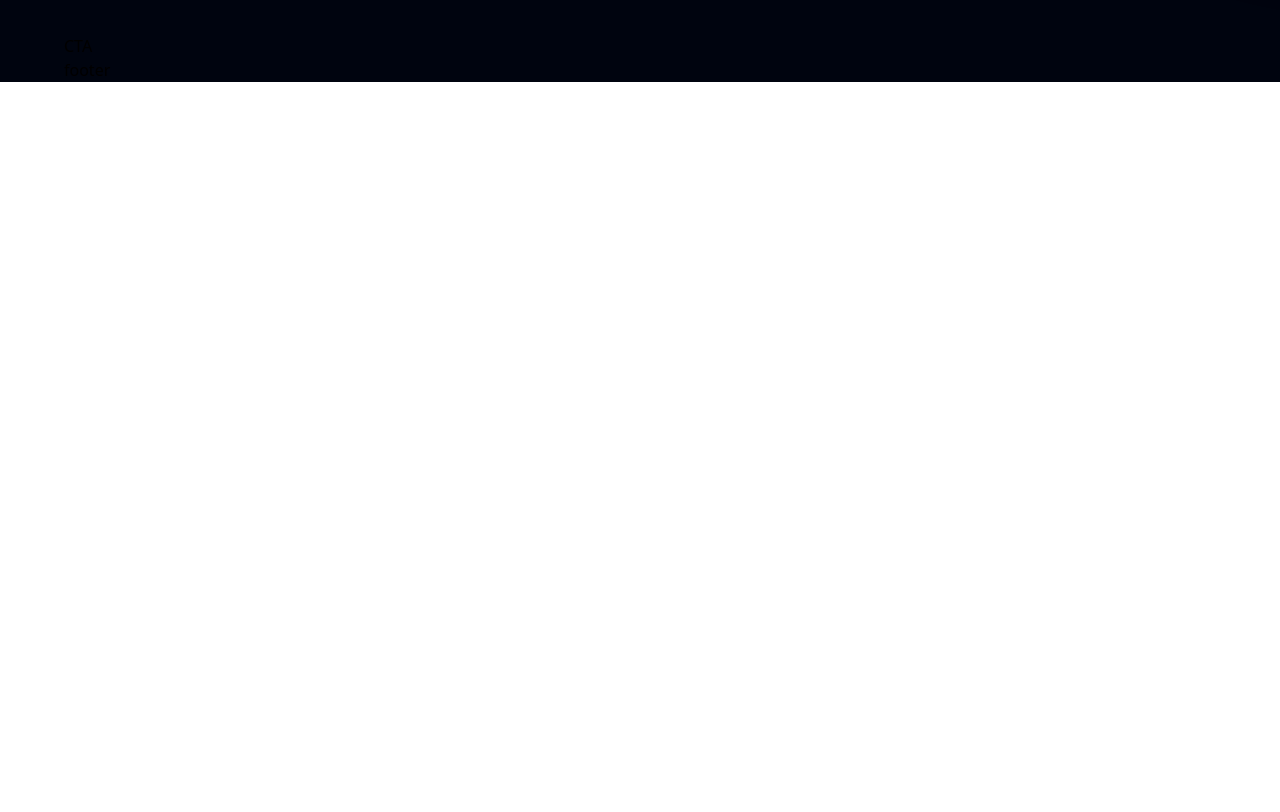
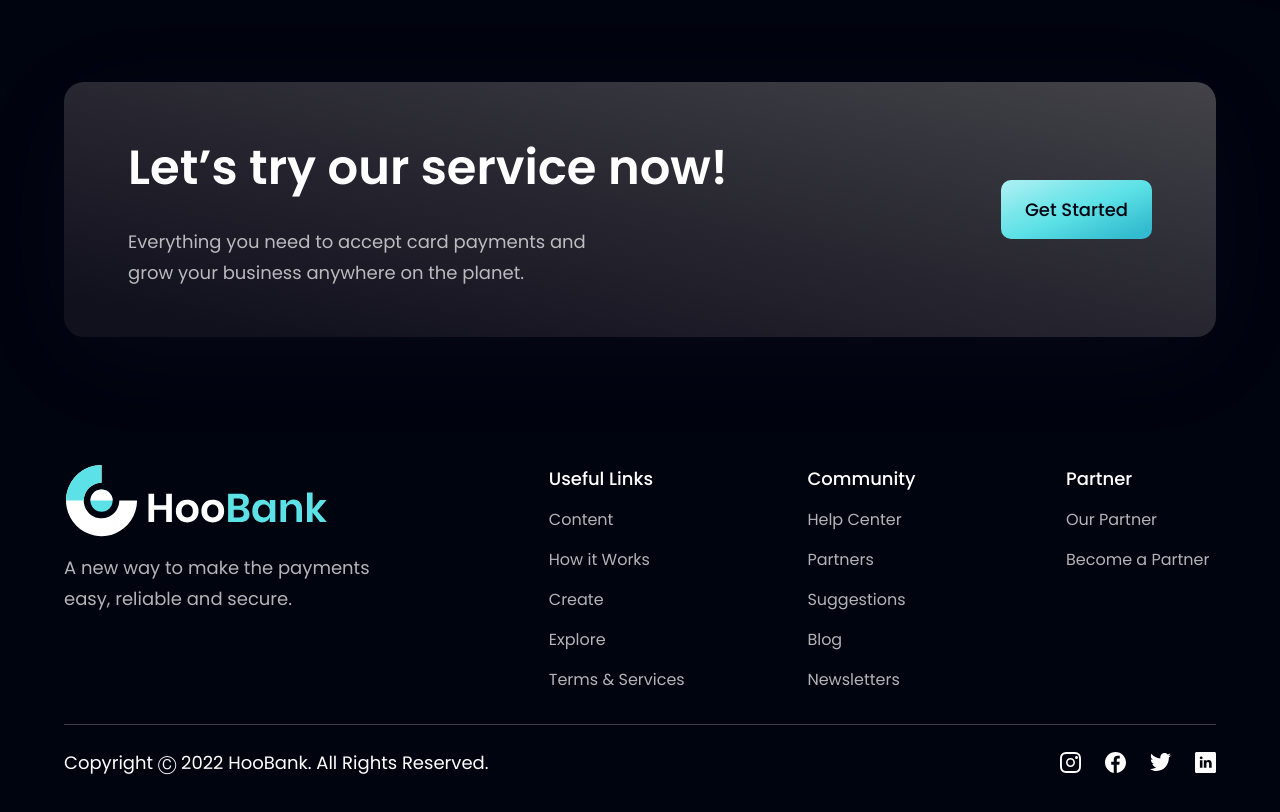
Before and after one commit to esdrasj71/modern_bank, a React (Vite) app in the folder modern_bank/: page / in a window 1280 px wide. Shown: the part 4106-4918 px from the top of the page. Before the commit the page ends 4188 px from the top, so only its background shows below. Built offline with nearby package versions, Linux system fonts and the light colour scheme; the HTML template or start-up script is replaced by a standard one.

Commit message:
CTA and Footer section

```diff
--- a/modern_bank/src/components/CTA.jsx
+++ b/modern_bank/src/components/CTA.jsx
@@ -1,9 +1,20 @@
-import React from 'react'
+import styles from "../style";
+import Button from "./Button";
 
-export const CTA = () => {
-  return (
-    <div>CTA</div>
-  )
-}
+const CTA = () => (
+  <section className={`${styles.flexCenter} ${styles.marginY} ${styles.padding} sm:flex-row flex-col bg-black-gradient-2 rounded-[20px] box-shadow`}>
+    <div className="flex-1 flex flex-col">
+      <h2 className={styles.heading2}>Let’s try our service now!</h2>
+      <p className={`${styles.paragraph} max-w-[470px] mt-5`}>
+        Everything you need to accept card payments and grow your business
+        anywhere on the planet.
+      </p>
+    </div>
 
-export default CTA
+    <div className={`${styles.flexCenter} sm:ml-10 ml-0 sm:mt-0 mt-10`}>
+      <Button />
+    </div>
+  </section>
+);
+
+export default CTA;
--- a/modern_bank/src/components/Clients.jsx
+++ b/modern_bank/src/components/Clients.jsx
@@ -1,12 +1,14 @@
 import { clients } from "../constants";
 import styles from "../style";
+
+//Hoverboard #2
 
 const Clients = () => (
   <section className={`${styles.flexCenter} my-4`}>
     <div className={`${styles.flexCenter} flex-wrap w-full`}>
       {clients.map((client) => (
-        <div key={client.id} className={`flex-1 ${styles.flexCenter} sm:min-w-[192px] min-w-[120px] m-5`}>
-          <img src={client.logo} alt="client_logo" className="sm:w-[192px] w-[100px] object-contain" />
+        <div key={client.id} className={`flex-1 ${styles.flexCenter} sm:min-w-[192px] min-w-[120px] m-5 hover:bg-white`}>
+          <img src={client.logo} alt="client_logo" className="sm:w-[192px] w-[100px] object-contain " />
         </div>
       ))}
     </div>
--- a/modern_bank/src/components/Footer.jsx
+++ b/modern_bank/src/components/Footer.jsx
@@ -1,9 +1,64 @@
-import React from 'react'
+import styles from "../style";
+import { logo } from "../assets";
+import { footerLinks, socialMedia } from "../constants";
 
-export const footer = () => {
-  return (
-    <div>footer</div>
-  )
-}
+const footer = () => (
+  <section className={`${styles.flexCenter} ${styles.paddingY} flex-col`}>
+    <div className={`${styles.flexStart} md:flex-row flex-col mb-8 w-full`}>
+      <div className="flex-[1] flex flex-col justify-start mr-10">
+        <img
+          src={logo}
+          alt="hoobank"
+          className="w-[266px] h-[72.14px] object-contain"
+        />
+        <p className={`${styles.paragraph} mt-4 max-w-[312px]`}>
+          A new way to make the payments easy, reliable and secure.
+        </p>
+      </div>
 
-export default footer
+      <div className="flex-[1.5] w-full flex flex-row justify-between flex-wrap md:mt-0 mt-10">
+        {footerLinks.map((footerlink) => (
+          <div key={footerlink.title} className={`flex flex-col ss:my-0 my-4 min-w-[150px]`}>
+            <h4 className="font-poppins font-medium text-[18px] leading-[27px] text-white">
+              {footerlink.title}
+            </h4>
+            <ul className="list-none mt-4">
+              {footerlink.links.map((link, index) => (
+                <li
+                  key={link.name}
+                  className={`font-poppins font-normal text-[16px] leading-[24px] text-dimWhite hover:text-secondary cursor-pointer ${
+                    index !== footerlink.links.length - 1 ? "mb-4" : "mb-0"
+                  }`}
+                >
+                  {link.name}
+                </li>
+              ))}
+            </ul>
+          </div>
+        ))}
+      </div>
+    </div>
+
+    <div className="w-full flex justify-between items-center md:flex-row flex-col pt-6 border-t-[1px] border-t-[#3F3E45]">
+      <p className="font-poppins font-normal text-center text-[18px] leading-[27px] text-white">
+        Copyright Ⓒ 2022 HooBank. All Rights Reserved.
+      </p>
+
+      <div className="flex flex-row md:mt-0 mt-6">
+        {socialMedia.map((social, index) => (
+          <img
+            key={social.id}
+            src={social.icon}
+            alt={social.id}
+            className={`w-[21px] h-[21px] object-contain cursor-pointer ${
+              index !== socialMedia.length - 1 ? "mr-6" : "mr-0"
+            }`}
+            onClick={() => window.open(social.link)}
+          />
+        ))}
+      </div>
+    </div>
+  </section>
+);
+
+export default footer;
--- a/modern_bank/src/components/Hero.jsx
+++ b/modern_bank/src/components/Hero.jsx
@@ -1,6 +1,8 @@
 import styles from "../style";
 import { discount, robot } from "../assets";
 import GetStarted from "./GetStarted";
+
+//Hoverboard #1
 
 const Hero = () => {
   return (
```
